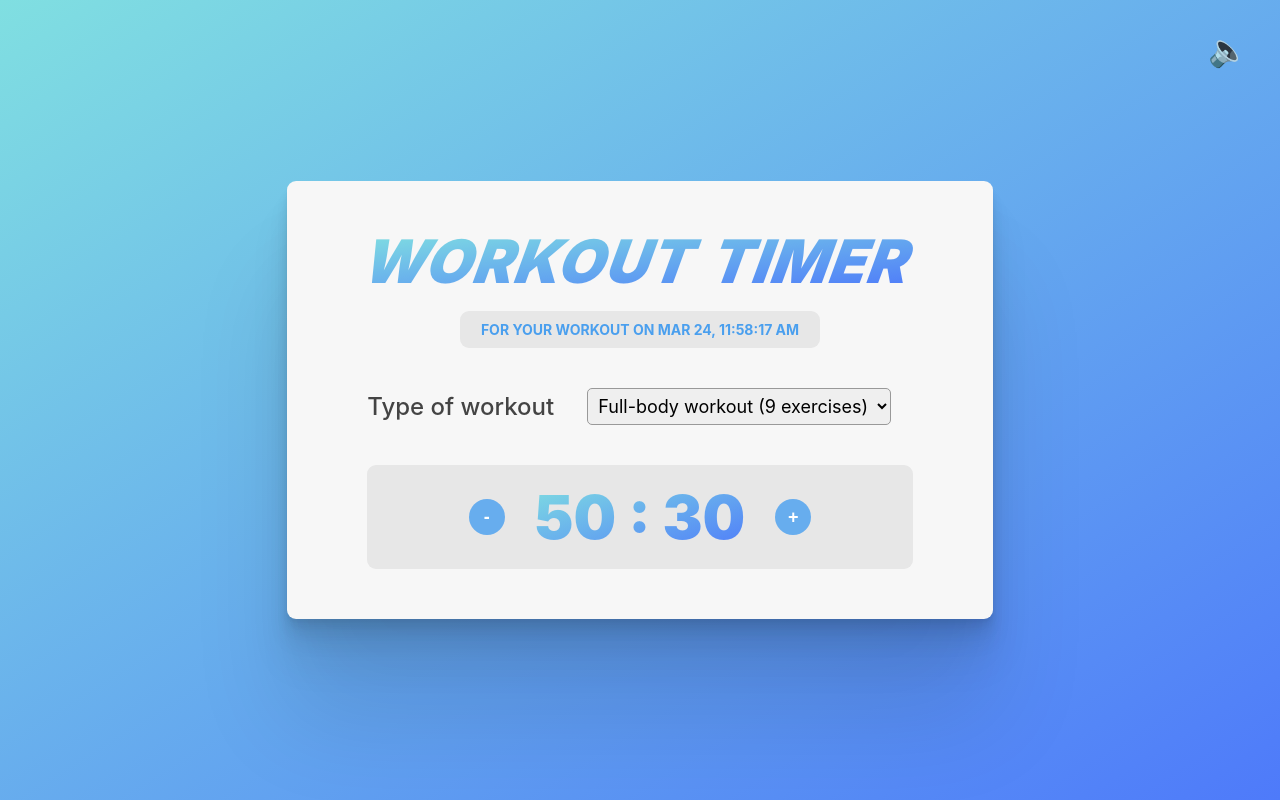
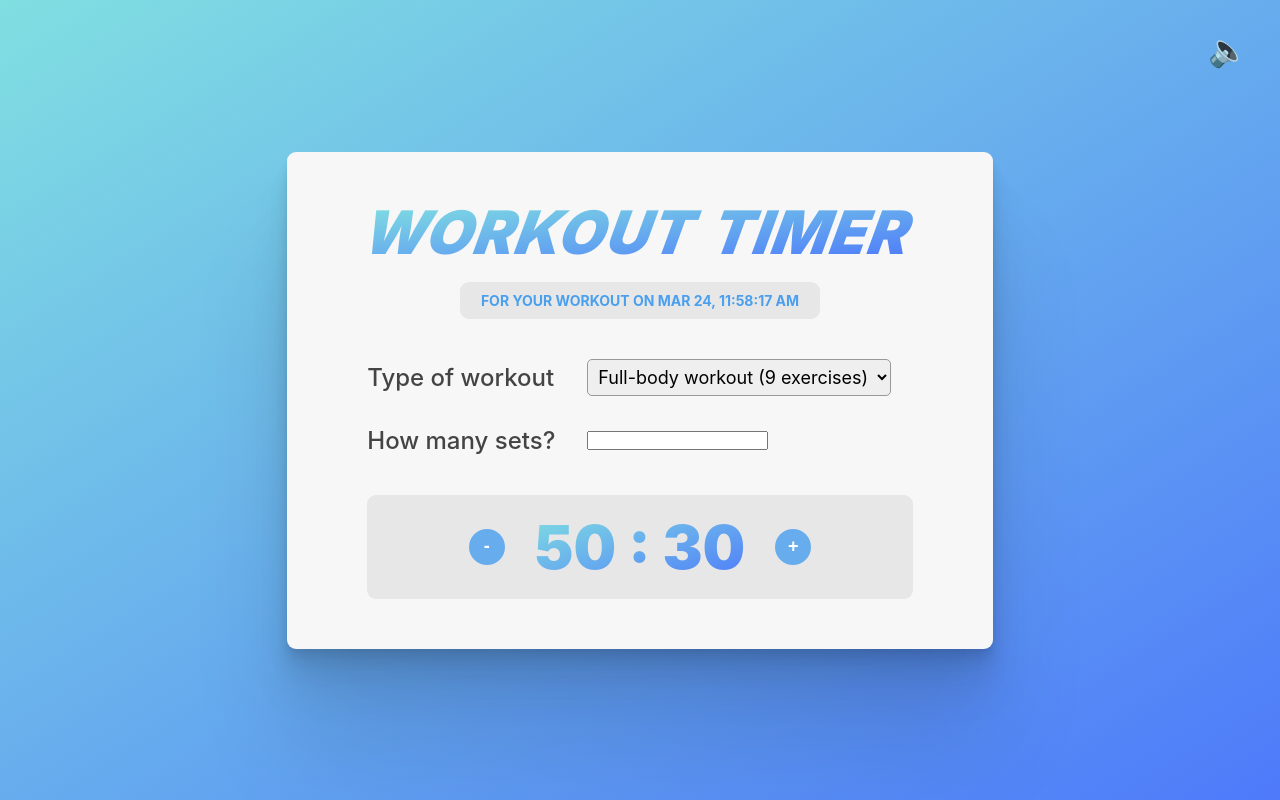
Before and after one commit to njahi/Workout-Timer, a React (Vite) app: page / in a window 1280 px wide. Built offline with nearby package versions, Linux system fonts and the light colour scheme.

Commit message:
adde a div and in it added the label and input element that are flexed in the styling file

```diff
--- a/src/components/Calculator.jsx
+++ b/src/components/Calculator.jsx
@@ -36,6 +36,10 @@ function Calculator({ workouts }) {
             ))}
           </select>
         </div>
+        <div>
+          <label>How many sets?</label>
+          <input type />
+        </div>
       </form>
       <section>
         <button onClick={handleDecr}>-</button>
```
